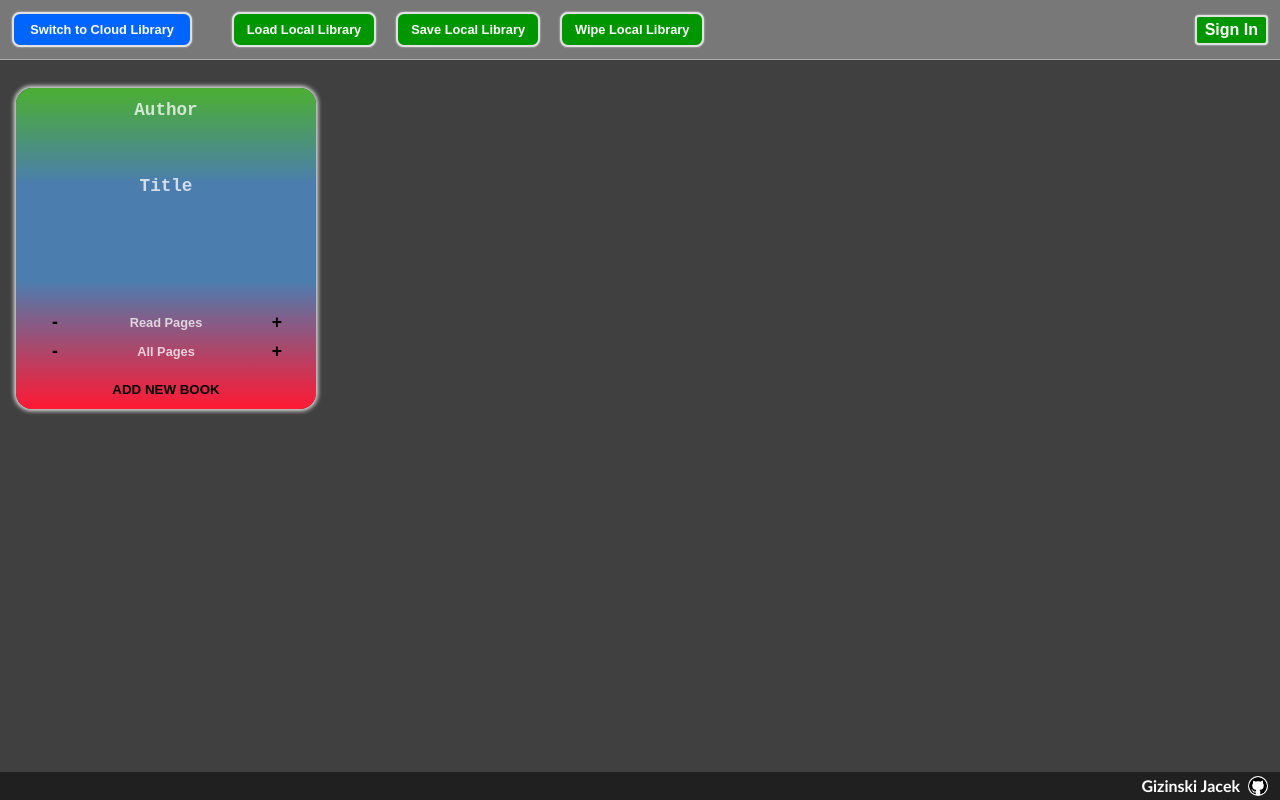
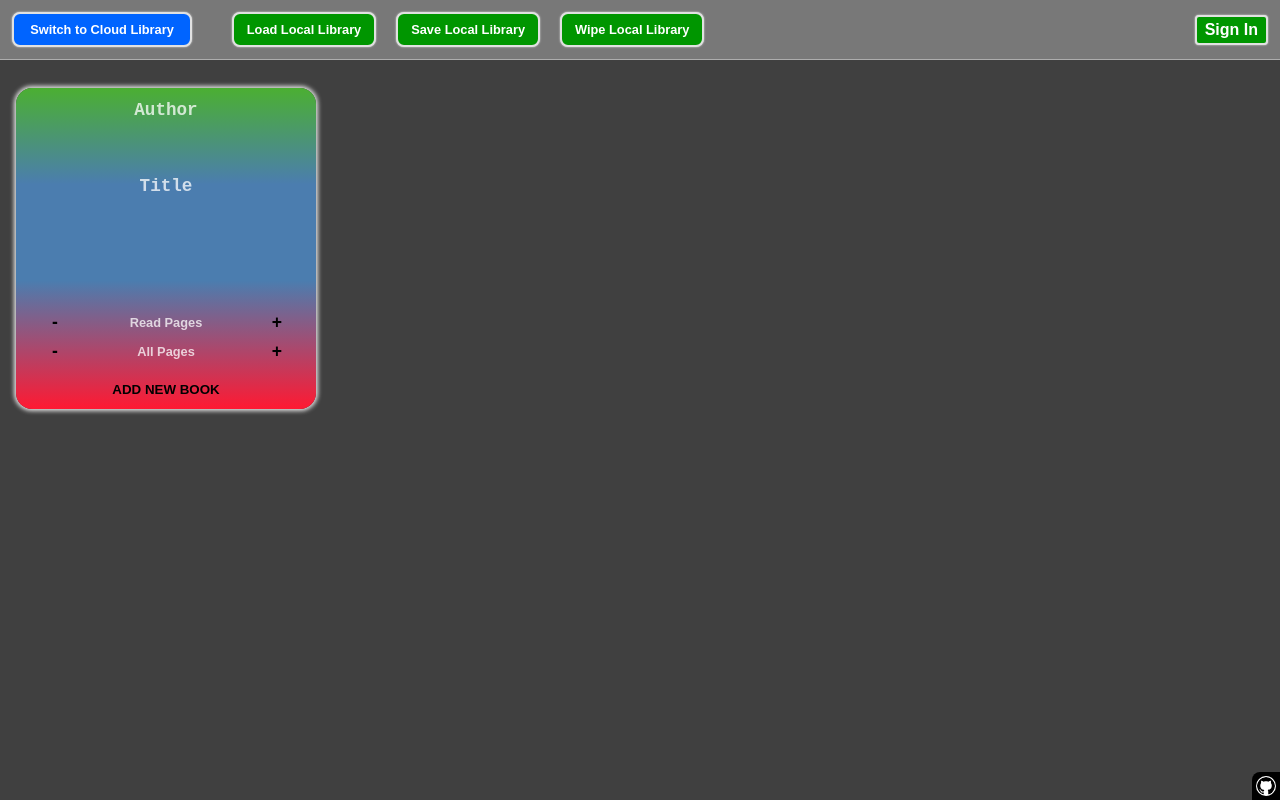
Before and after one commit to gizinski-jacek/Library-project, a plain HTML site: page index.html in a window 1280 px wide. Drawn offline with Linux system fonts and the light colour scheme.

Commit message:
Restyling footer

```diff
--- a/index.html
+++ b/index.html
@@ -79,7 +79,6 @@
 		</div>
 		<footer class="footer">
 				<a href="https://github.com/gizinski-jacek/Library-project">
-					Gizinski Jacek
 					<svg
 						viewBox="0 0 16 16"
 						height="18px"
--- a/style.css
+++ b/style.css
@@ -248,9 +248,11 @@ textarea:focus {
 }
 
 .footer {
-	width: 100%;
-	text-align: center;
-	background-color: rgba(0, 0, 0, 0.5);
+	position: absolute;
+	bottom: 0;
+	right: 0;
+	border-top-left-radius: 8px;
+	background-color: rgb(0, 0, 0);
 }
 
 .footer a {
@@ -264,7 +266,6 @@ textarea:focus {
 }
 
 .footer svg {
-	margin: 0 8px;
 	box-sizing: content-box;
 	border-radius: 50%;
 	padding: 1px;
```
